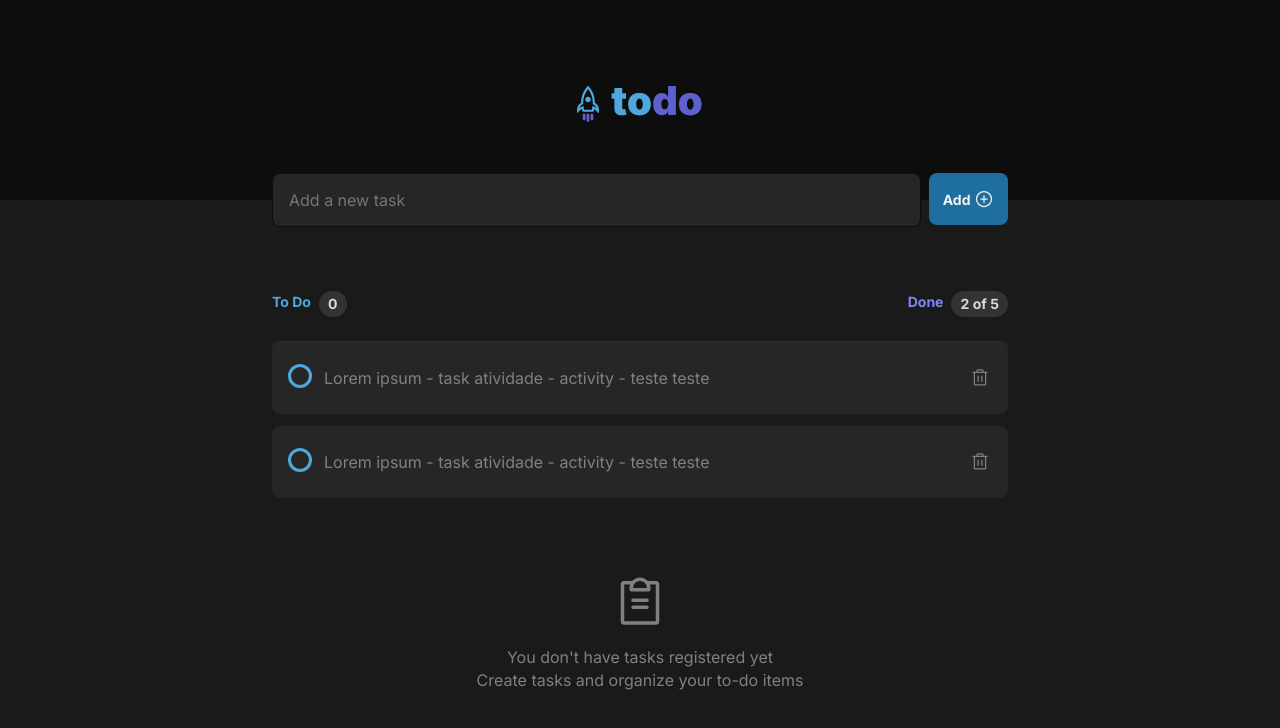
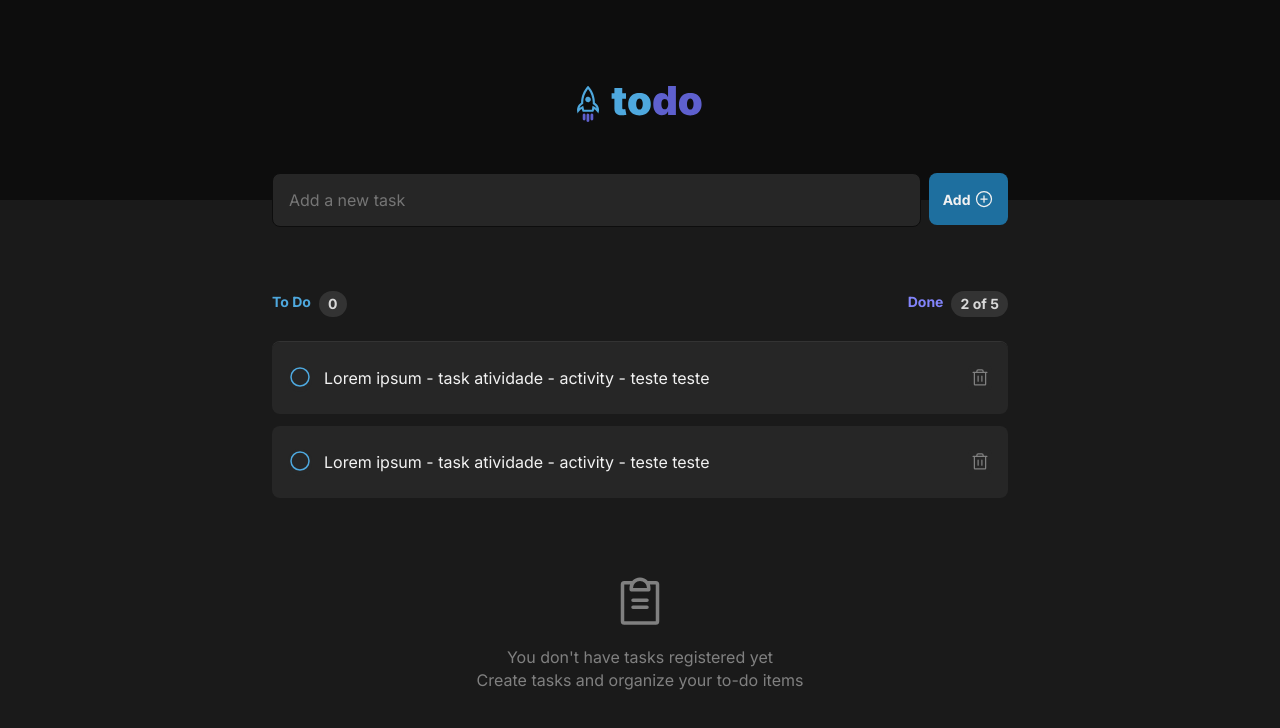
Before and after one commit to fabriciosouzza/todolist-react-ts, a React (Vite) app: page / in a window 1280 px wide. Shown: the top 728 px of the page. Built offline with nearby package versions, Linux system fonts and the light colour scheme.

Commit message:
feat(Task): adjusting checkbox styling

```diff
--- a/src/components/Task.module.css
+++ b/src/components/Task.module.css
@@ -6,6 +6,8 @@
     padding: 1rem;
     gap: 0.75rem;
 
+
+    color: var(--gray-100);
     border-radius: 8px;
     background-color: var(--gray-500);
     border-color: var(--gray-400);
@@ -32,40 +34,79 @@
     cursor: pointer;
 }
 
-.checkbox {
-    appearance: none;
-    margin: 0;
-
-    height: 1.5rem;
-    width: 1.5rem;
-
-    color: var(--blue);
-    border: solid;
+.check_button {
+    background-color: var(--gray-500);
+    border: none;
     border-radius: 1.25rem;
 }
 
-.checkbox:checked {
-    color: var(--purple-dark);
-    background-color: var(--purple-dark);
+
+/* task ToDo */
+
+.check_button svg {
+    height: 1.5rem;
+    width: 1.5rem;
+    padding: 0;
+    margin: auto;
+
+    fill: var(--gray-500);
 }
 
-/* .label span {
-    color: var(--gray-100);
 
+.check_button svg circle {
+    stroke: var(--blue);
+}
+
+.check_button svg polyline {
+    display: none;
+}
+
+.check_button:hover svg {
+    fill: var(--blue-dark);
+}
+
+
+.check_button:hover svg circle {
+    stroke: var(--blue-dark);
+}
+
+
+
+
+
+/* task isDone */
+p.isDone {
+    text-decoration: line-through;
+    color: var(--gray-300);
+}
+
+.check_button.isDone svg {
     height: 1.5rem;
     width: 1.5rem;
+    padding: 0;
+    margin: auto;
 
-    color: var(--blue);
-    border: solid;
-    border-radius: 1.25rem;
+    fill: var(--purple-dark);
 
-    cursor: pointer;
-    display: flex;
-    justify-content: center;
-    align-items: center;
 }
-.checkbox:checked + span::before {
-    content: "L";
-    color: var(--purple-dark);
-    background-color: var(--purple-dark);
-} */
+
+
+.check_button.isDone svg circle {
+    stroke: var(--purple-dark);
+    opacity: 1;
+}
+
+.check_button.isDone svg polyline {
+    display: block;
+    stroke: var(--gray-100);
+}
+
+
+.check_button.isDone:hover svg {
+    fill: var(--purple);
+}
+
+.check_button.isDone:hover svg circle {
+    stroke: var(--purple);
+    opacity: 1;
+}
--- a/src/components/Task.tsx
+++ b/src/components/Task.tsx
@@ -1,10 +1,14 @@
 import styles from './Task.module.css'
-import { Trash } from "@phosphor-icons/react"
+import { Trash, CheckCircle } from "@phosphor-icons/react"
 
 export function Task() {
     return (
         <div className={styles.task_container}>
-            <label className={styles.label}><input type="checkbox" className={styles.checkbox}/><span></span></label>
+            <button className={`${styles.check_button}`}>
+                {/* <CheckCircle size={20} weight="duotone" /> */}
+                <svg xmlns="http://www.w3.org/2000/svg" viewBox="0 0 256 256"><rect width="256" height="256" fill="none"/><circle cx="128" cy="128" r="96" opacity="0.2"/><polyline points="88 136 112 160 168 104" fill="none" stroke="currentColor" stroke-linecap="round" stroke-linejoin="round" stroke-width="16"/><circle cx="128" cy="128" r="96" fill="none" stroke="currentColor" stroke-linecap="round" stroke-linejoin="round" stroke-width="16"/></svg>
+            </button>
+
             <p>Lorem ipsum - task atividade  - activity - teste teste</p>
             <button className={styles.delete_button}><Trash size={20}/></button>
         </div>
```
Also changed, not shown: src/assets/tickmark.svg (deleted).
